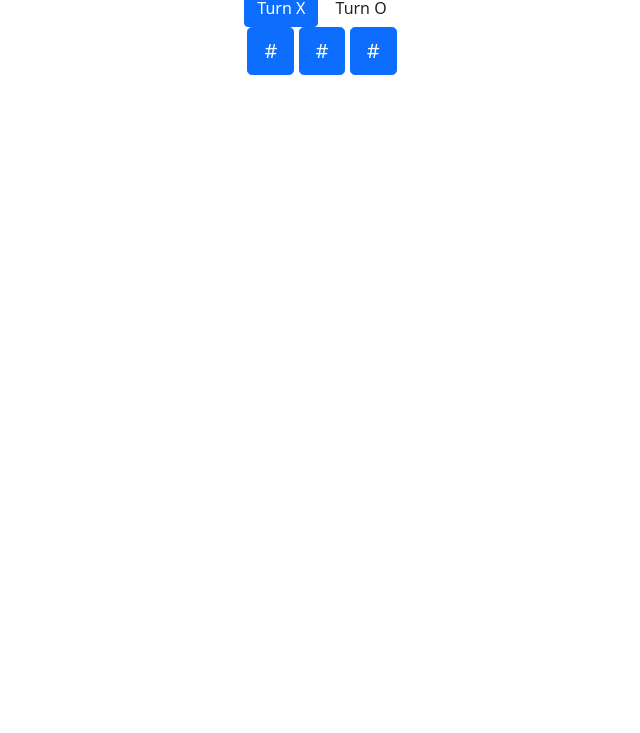
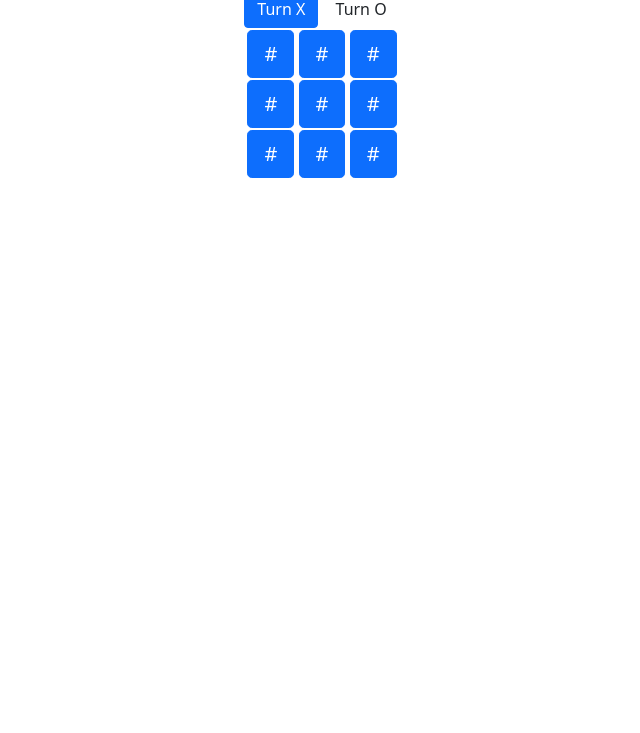
Before and after one commit to santanacodec/Tic-Tac-Toe-Game, a plain HTML site: page index.html in a window 1280 px wide. Shown: the part 67-800 px from the top of the page, without its empty margins (318-958 px from the left). Drawn offline with nearby package versions, Linux system fonts and the light colour scheme.

Commit message:
started CSS

```diff
--- a/index.html
+++ b/index.html
@@ -18,8 +18,22 @@
         <div class="row">
             <div class="col-lg-12">
                 <a class="btn btn-lg btn-primary tic" id="0">#</a>
-                <a class="btn btn-lg btn-primary tic" id="0">#</a>
-                <a class="btn btn-lg btn-primary tic" id="0">#</a>
+                <a class="btn btn-lg btn-primary tic" id="1">#</a>
+                <a class="btn btn-lg btn-primary tic" id="2">#</a>
+            </div>
+        </div>
+        <div class="row">
+            <div class="col-lg-12">
+                <a class="btn btn-lg btn-primary tic" id="3">#</a>
+                <a class="btn btn-lg btn-primary tic" id="4">#</a>
+                <a class="btn btn-lg btn-primary tic" id="5">#</a>
+            </div>
+        </div>
+        <div class="row">
+            <div class="col-lg-12">
+                <a class="btn btn-lg btn-primary tic" id="6">#</a>
+                <a class="btn btn-lg btn-primary tic" id="7">#</a>
+                <a class="btn btn-lg btn-primary tic" id="8">#</a>
             </div>
         </div>
     </div>
--- a/styles.css
+++ b/styles.css
@@ -0,0 +1,4 @@
+.btn {
+    margin-top: 1px;
+    margin-bottom: 1px;
+}
```
